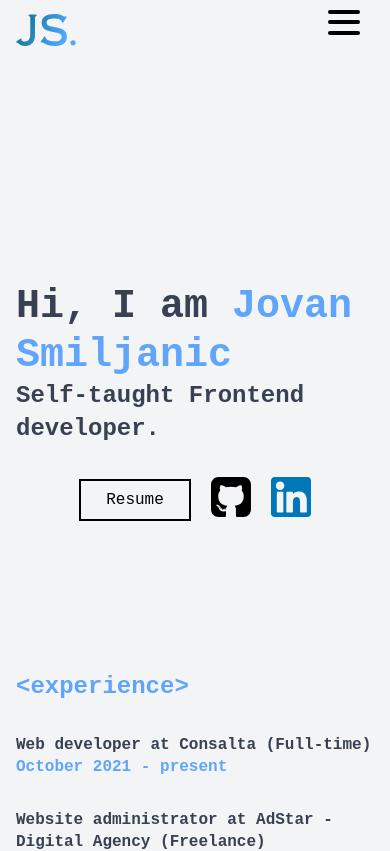
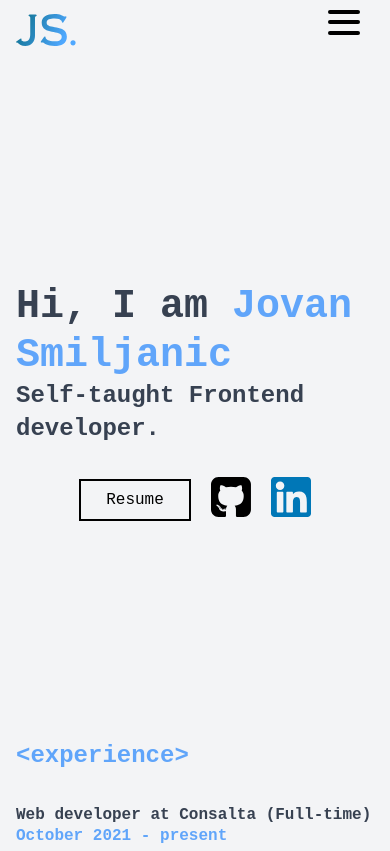
Before and after one commit to jovansmiljanic/Portfolio, a React (Create React App) app: page / in a window 390 px wide. Shown: the top 851 px of the page. Built offline with nearby package versions, Linux system fonts and the light colour scheme.

Commit message:
Mobile fix

```diff
--- a/src/Components/Grid/Container/index.tsx
+++ b/src/Components/Grid/Container/index.tsx
@@ -48,7 +48,7 @@
 
     ${height &&
     `
-      height: ${height}vh;
+      min-height: ${height}vh;
     `}
 
 
```
Also changed, not shown: 1 other file (tests, documents, lock files or other folders).
